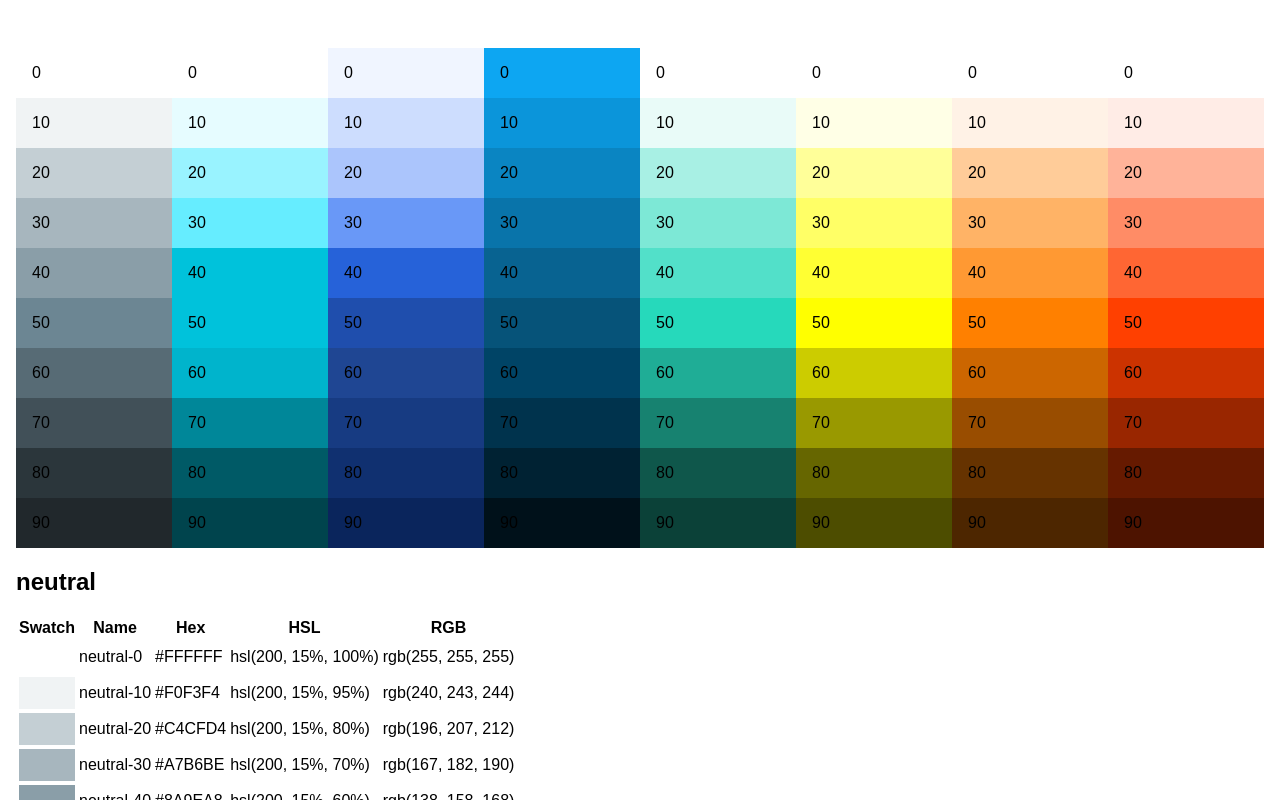
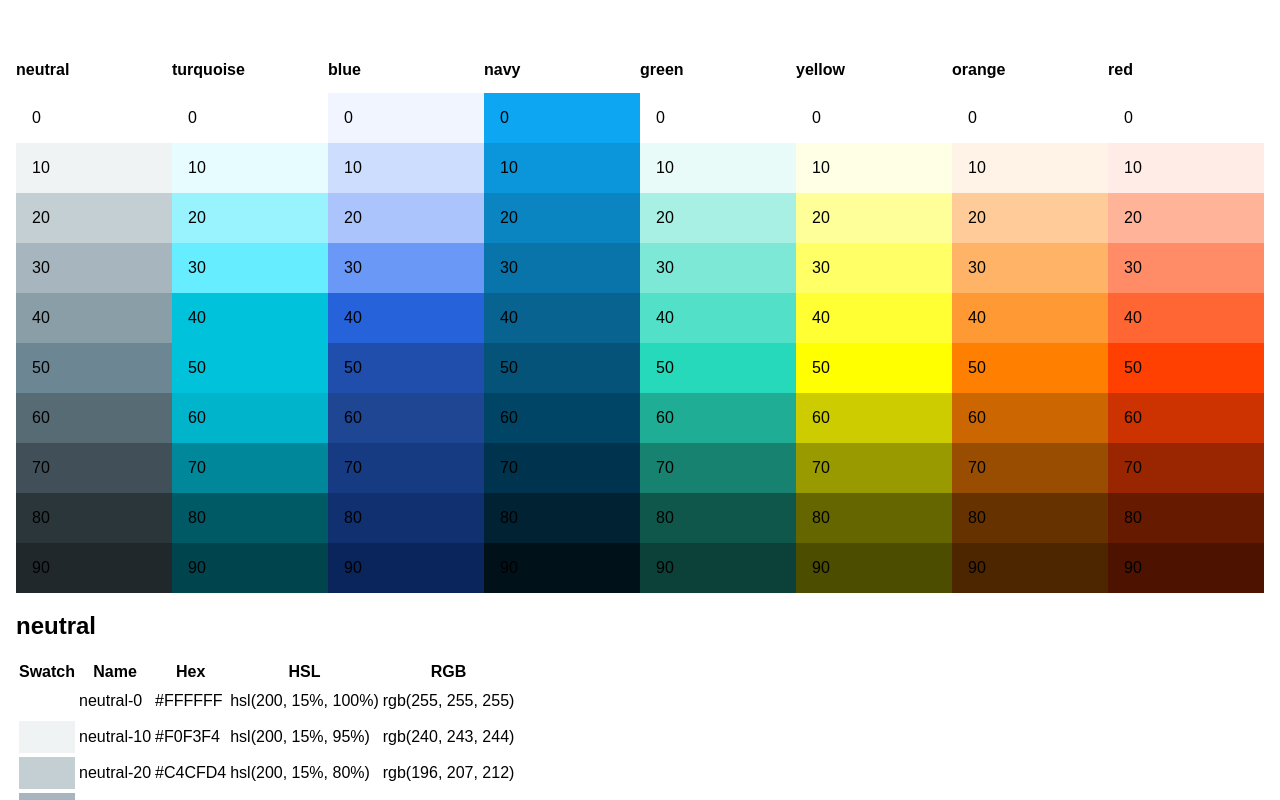
Before and after one commit to scottdejonge/color-system, a Vue app: page / in a window 1280 px wide. Shown: the top 800 px of the page. Built offline with nearby package versions, Linux system fonts and the light colour scheme.

Commit message:
Swatches styles

```diff
--- a/src/components/Swatches.vue
+++ b/src/components/Swatches.vue
@@ -21,6 +21,7 @@ export default {
       v-for="(palette, name) in palettes"
       v-bind:key="name"
     >
+      <h2>{{ name }}</h2>
       <ul>
         <li
           v-for="(color, name) in palette"
@@ -38,12 +39,16 @@ export default {
 </template>
 
 <style scoped>
+h2 {
+  font-size: 1rem;
+}
+
 .swatches {
   display: flex;
 }
 
-.swatches li {
-  flex-basis: 1;
+.swatches > li {
+  flex-basis: 1px;
   flex-grow: 1;
   flex-shrink: 1;
 }
```
